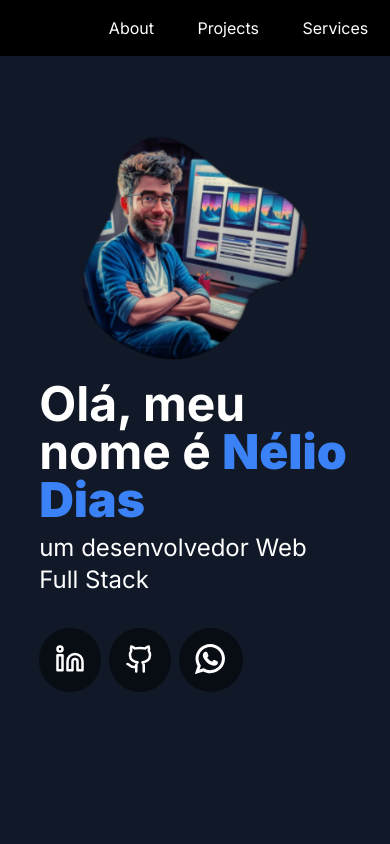
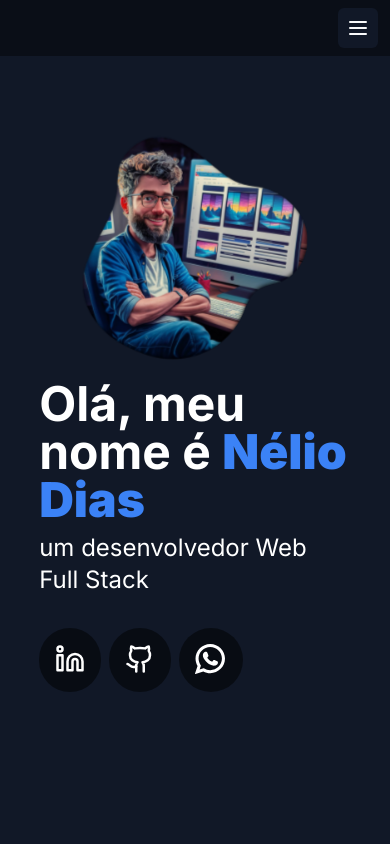
Before and after one commit to jrneliodias/my-portfolio, a Next.js app: page / in a window 390 px wide. Shown: the top 844 px of the page. Built offline with nearby package versions, Linux system fonts and the light colour scheme.

Commit message:
feat: add hamburguer component to mobile view

```diff
--- a/app/components/Navbar.tsx
+++ b/app/components/Navbar.tsx
@@ -2,12 +2,23 @@
 import { cn } from "@/lib/utils";
 import MenuItem from "./menu/elements/MenuItem";
 import UseScrollPos from "@/hooks/useScrollPos";
+import { useEffect, useState } from "react";
+import useDeviceSize from "@/hooks/useDeviceSize";
+import { Button } from "@/components/ui/button";
+import { Menu } from "lucide-react";
+import { Sheet, SheetContent } from "@/components/ui/sheet";
+import SocialMedia from "../static/SocialMedia";
 
 export default function Navbar() {
     const isAtTop = UseScrollPos();
+    const [isOpen, setIsOpen] = useState(false)
+    const [windowsWidth, _] = useDeviceSize()
+
+    const handleOpenSheet = () => setIsOpen(!isOpen)
 
     return (
-        <nav className={cn(
+        <>
+            {windowsWidth > 400 ? (<nav className={cn(
                 `sticky -mt-14 top-0 z-50 flex justify-around items-center bg-black h-14 text-white`,
                 `${isAtTop ? "opacity-100"
                     : "opacity-0 hover:opacity-100 transition-opacity duration-500"}`,
@@ -17,6 +28,52 @@ export default function Navbar() {
                 <MenuItem title="About" />
                 <MenuItem title="Projects" />
                 <MenuItem title="Services" />
-        </nav>
+            </nav>)
+                : (<nav className={cn(
+                    `sticky -mt-14 top-0 z-50 flex justify-end items-center px-3 bg-black/40 h-14 text-white `,
+
+                )}>
+                    <Button
+                        onClick={handleOpenSheet}
+                        size={'icon'}>
+                        <Menu />
+
+                    </Button>
+
+                    <Sheet open={isOpen} onOpenChange={setIsOpen}>
+                        <SheetContent className="flex flex-col  justify-between pt-12 bg-slate-700 text-white ">
+                            <div className="flex flex-col">
+                                <Button
+                                    variant={'ghost'}
+                                    className="justify-start"
+                                    onClick={handleOpenSheet}
+                                >
+                                    <MenuItem title="About" />
+
+                                </Button>
+                                <Button
+                                    variant={'ghost'}
+                                    className="justify-start"
+                                    onClick={handleOpenSheet}
+                                >
+                                    <MenuItem title="Projects" />
+                                </Button>
+                                <Button
+                                    variant={'ghost'}
+                                    className="justify-start"
+                                    onClick={handleOpenSheet}
+                                >
+                                    <MenuItem title="Services" />
+                                </Button>
+                            </div>
+
+                            <SocialMedia size={30} />
+
+                        </SheetContent>
+                    </Sheet>
+                </nav >
                 )
             }
+        </>
+    )
+}
```
Lines whose indentation alone changed are shown as unchanged.
